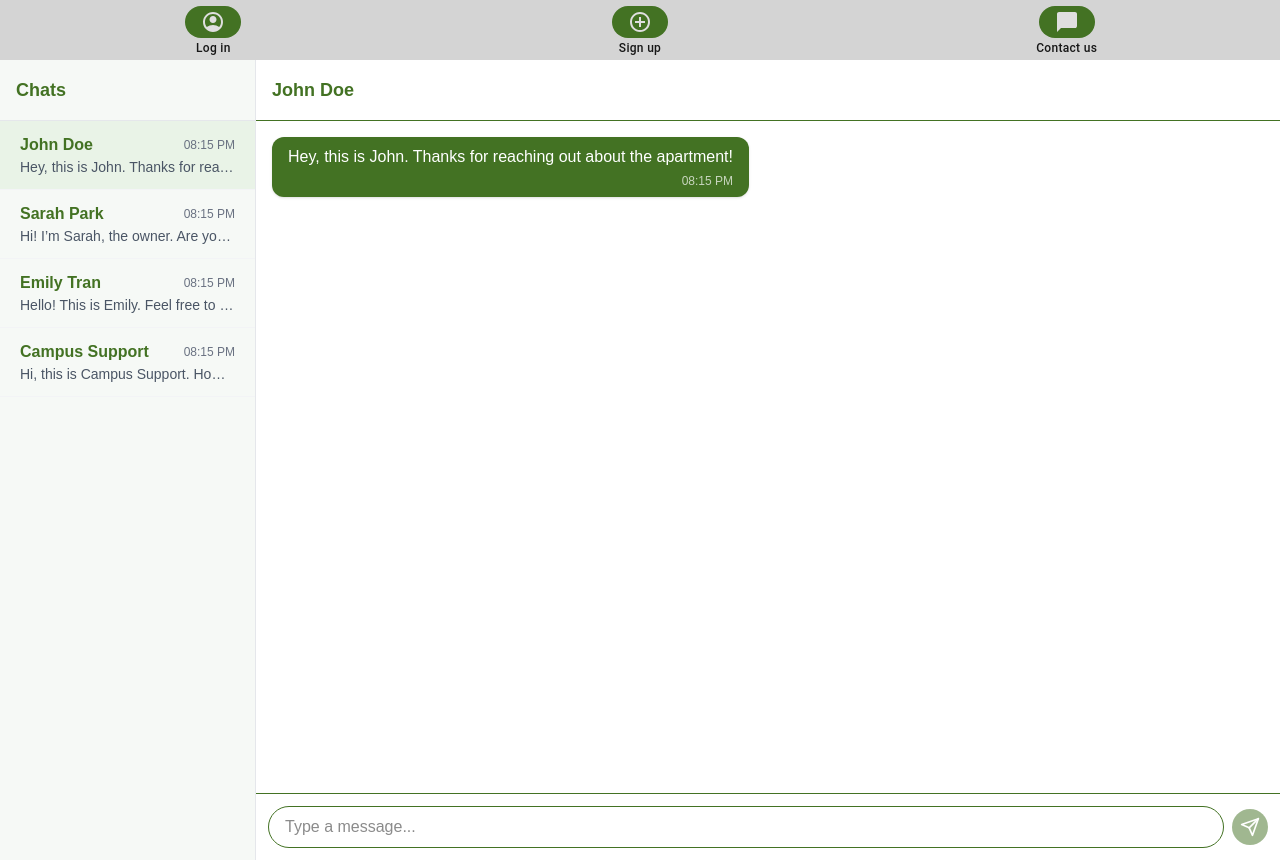
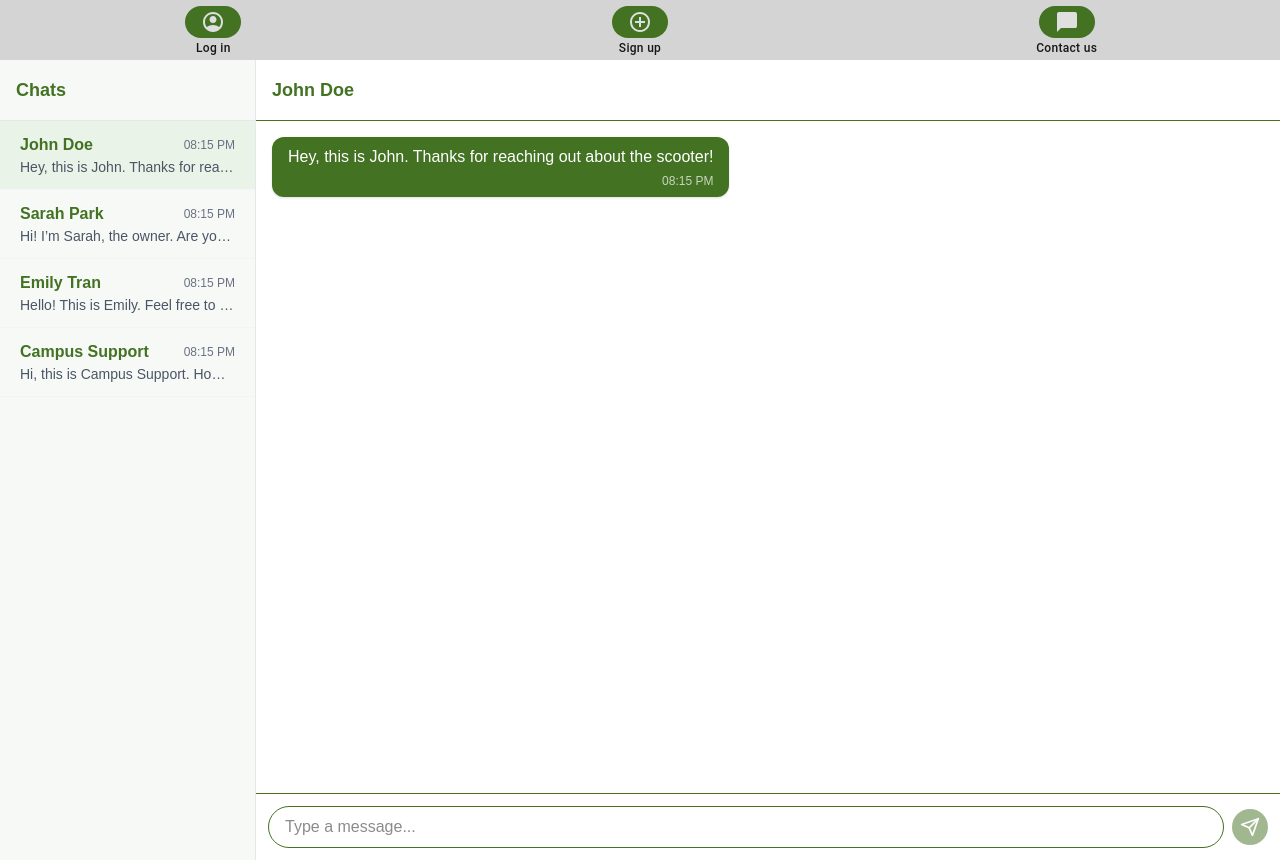
Before and after one commit to Oren-Schmerling/CampusBikes, a Next.js app in the folder Frontend/: page /chat in a window 1280 px wide. Built offline with nearby package versions, Linux system fonts and the light colour scheme.

Commit message:
Made some changes

```diff
--- a/Frontend/src/app/chat/page.js
+++ b/Frontend/src/app/chat/page.js
@@ -15,13 +15,13 @@ export default function ChatPage() {
 
   const [conversations, setConversations] = useState({
     'John Doe': [
-      { id: 1, sender: 'rentee', text: 'Hey, this is John. Thanks for reaching out about the apartment!', time: new Date() },
+      { id: 1, sender: 'rentee', text: 'Hey, this is John. Thanks for reaching out about the scooter!', time: new Date() },
     ],
     'Sarah Park': [
       { id: 2, sender: 'rentee', text: 'Hi! I’m Sarah, the owner. Are you still interested in the listing?', time: new Date() },
     ],
     'Emily Tran': [
-      { id: 3, sender: 'rentee', text: 'Hello! This is Emily. Feel free to ask any questions about the place.', time: new Date() },
+      { id: 3, sender: 'rentee', text: 'Hello! This is Emily. Feel free to ask any questions about the bike.', time: new Date() },
     ],
     'Campus Support': [
       { id: 4, sender: 'rentee', text: 'Hi, this is Campus Support. How can we assist you?', time: new Date() },
```
